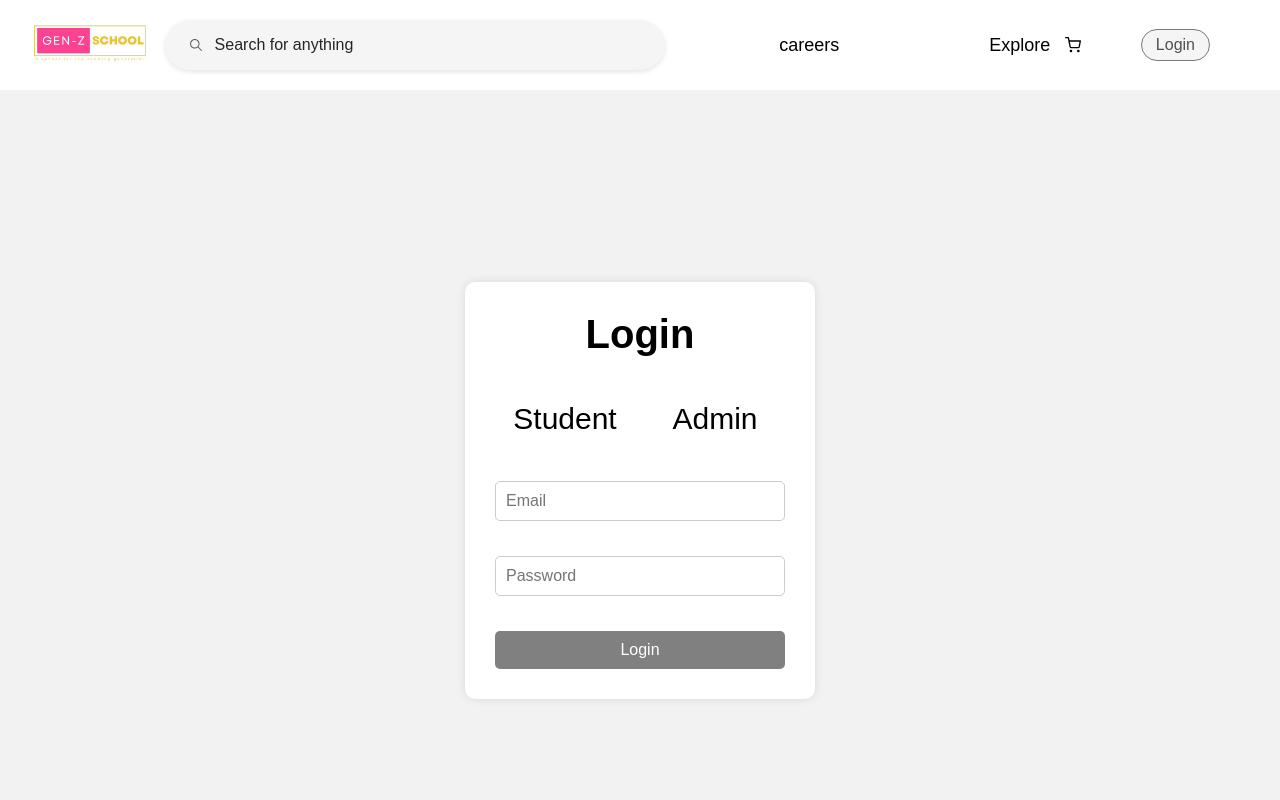
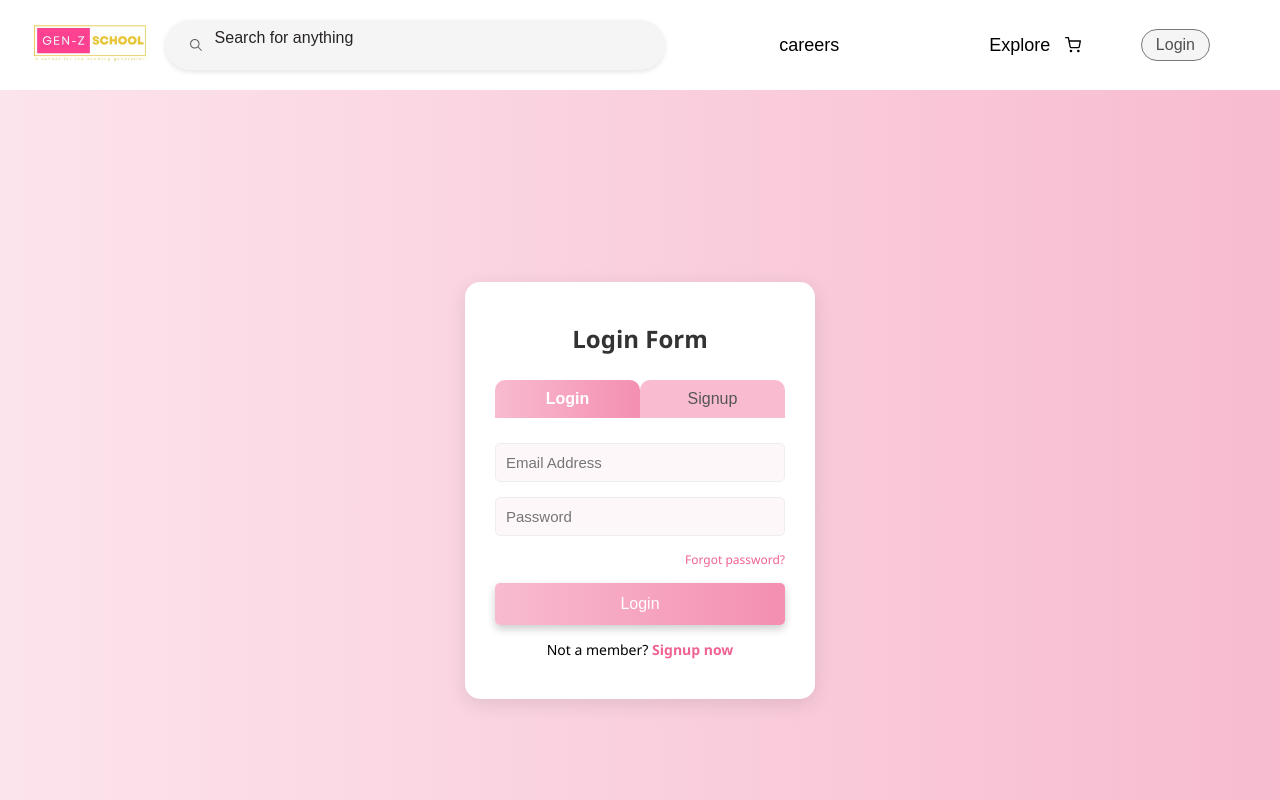
Before and after one commit to SaherM26/genz_1.0, a React (Create React App) app in the folder bsl/frontend/: page / in a window 1280 px wide. Both pictures are taken after a click on the button "Login". Shown: the top 800 px of the page. Built offline with nearby package versions, Linux system fonts and the light colour scheme.

Commit message:
login changes

```diff
--- a/bsl/frontend/src/Pages/LogIn/LoginPage.css
+++ b/bsl/frontend/src/Pages/LogIn/LoginPage.css
@@ -1,88 +1,87 @@
-.login-container {
+.login-wrapper {
     height: 100vh;
+    background: linear-gradient(to right, #fce4ec, #f8bbd0);
     display: flex;
     justify-content: center;
     align-items: center;
-    background: #f2f2f2;
+    font-family: 'Segoe UI', sans-serif;
 }
 
-.login-form {
+.login-box {
     background: #fff;
-    padding: 30px;
-    border-radius: 10px;
-    box-shadow: 0 0 10px rgba(0, 0, 0, 0.1);
-    display: flex;
-    flex-direction: column;
-    gap: 35px;
+    padding: 40px 30px;
+    border-radius: 15px;
+    box-shadow: 0 5px 20px rgba(0, 0, 0, 0.1);
     width: 350px;
+    text-align: center;
 }
 
-.login-input {
-    padding: 10px;
-    border-radius: 5px;
-    border: 1px solid #ccc;
-    font-size: 16px;
+h2 {
+    margin-bottom: 25px;
+    color: #333;
 }
 
-.login-button {
+.tab-switch {
+    display: flex;
+    justify-content: space-around;
+    margin-bottom: 25px;
+}
+
+.tab-switch button {
+    flex: 1;
+    padding: 10px 0;
+    border: none;
+    cursor: pointer;
+    font-size: 16px;
+    background-color: #f8bbd0;
+    color: #555;
+    transition: all 0.3s ease;
+    border-radius: 10px 10px 0 0;
+}
+
+.tab-switch button.active {
+    background: linear-gradient(to right, #f8bbd0, #f48fb1);
+    color: white;
+    font-weight: bold;
+}
+
+input {
+    width: 100%;
     padding: 10px;
-    background-color: gray;
+    margin-bottom: 15px;
+    border: 1px solid #eee;
+    border-radius: 5px;
+    font-size: 15px;
+    background-color: #fdf7f9;
+}
+
+.forgot-link {
+    font-size: 12px;
+    color: #f06292;
+    text-decoration: none;
+    display: block;
+    margin-bottom: 15px;
+    text-align: right;
+}
+
+.submit-button {
+    width: 100%;
+    padding: 12px;
+    background: linear-gradient(to right, #f8bbd0, #f48fb1);
+    border: none;
     color: white;
-    border: none;
+    font-size: 16px;
     border-radius: 5px;
     cursor: pointer;
-    font-size: 16px;
 }
 
-.error-message {
-    color: red;
+.bottom-text {
     font-size: 14px;
-    margin-bottom: 10px;
+    margin-top: 15px;
 }
 
-.login-type-container {
-    display: flex;
-    justify-content: center;
-    column-gap: 10px;
+.bottom-text a {
+    color: #f06292;
+    text-decoration: none;
+    font-weight: bold;
 }
-
-.student-login {
-    color: #000000;
-    cursor: pointer;
-    font-size: 30px;
-    text-align: center;
-    padding: 10px;
-    border-radius: 10px;
-    width: 50%;
-}
-
-.student-login:hover {
-    background-color: rgba(224, 189, 102, 0.7);
-}
-
-.student-login.active {
-    background-color: rgba(208, 154, 17, 0.7);
-}
-
-.admin-login {
-    color: #000000;
-    cursor: pointer;
-    font-size: 30px;
-    text-align: center;
-    padding: 10px;
-    border-radius: 10px;
-    width: 50%;
-}
-
-.admin-login:hover {
-    background-color: rgba(224, 189, 102, 0.7);
-}
-
-.admin-login.active {
-    background-color: rgba(208, 154, 17, 0.7);
-}
-
-.login-title {
-    text-align: center;
-    font-size: 40px;
-}
--- a/bsl/frontend/src/Pages/LogIn/LoginPage.jsx
+++ b/bsl/frontend/src/Pages/LogIn/LoginPage.jsx
@@ -1,51 +1,50 @@
+import { useNavigate } from 'react-router-dom';
 import React, { useState } from 'react';
-import { useNavigate } from 'react-router-dom';
 import './LoginPage.css';
 
 const LoginPage = () => {
-    const navigate = useNavigate();
-    const [email, setEmail] = useState('');
-    const [password, setPassword] = useState('');
-    const [error, setError] = useState('');
-    const [activeLogin, setActiveLogin] = useState(null);
-
-    const handleLoginClick = (type) => {
-        setActiveLogin(type);
-    };
-
-    const handleSubmit = (e) => {
-        e.preventDefault();
-
-        // Basic validation
-        if (!email || !password) {
-            setError('Please enter both email and password.');
-            return;
-        }
-
-        // Simulate login (Replace with real API call)
-        console.log('Logging in with', email, password);
-        setError('');
-        alert('Login successful!');
-        navigate('/');
-    };
+    const [activeTab, setActiveTab] = useState('login');
 
     return (
-        <div className='login-container'>
-            <form onSubmit={handleSubmit} className='login-form'>
-                <h2 className='login-title'>Login</h2>
-                {error && <p className='error-message'>{error}</p>}
-                <div className="login-type-container">
-                    <div className={`student-login ${activeLogin === 'student' ? 'active' : ''}`} onClick={() => handleLoginClick('student')}>
-                        Student
-                    </div>
-                    <div className={`admin-login ${activeLogin === 'admin' ? 'active' : ''}`} onClick={() => handleLoginClick('admin')}>
-                        Admin
-                    </div>
+        <div className="login-wrapper">
+            <div className="login-box">
+                <h2>Login Form</h2>
+                <div className="tab-switch">
+                    <button
+                        className={activeTab === 'login' ? 'active' : ''}
+                        onClick={() => setActiveTab('login')}
+                    >
+                        Login
+                    </button>
+                    <button
+                        className={activeTab === 'signup' ? 'active' : ''}
+                        onClick={() => setActiveTab('signup')}
+                    >
+                        Signup
+                    </button>
                 </div>
-                <input type="email" placeholder="Email" value={email} onChange={(e) => setEmail(e.target.value)} className='login-input' />
-                <input type="password" placeholder="Password" value={password} onChange={(e) => setPassword(e.target.value)} className='login-input' />
-                <button type="submit" className='login-button'>Login</button>
-            </form>
+
+                <form>
+                    <input type="email" placeholder="Email Address" required />
+                    <input type="password" placeholder="Password" required />
+
+                    {activeTab === 'login' && (
+                        <a href="/" className="forgot-link">Forgot password?</a>
+                    )}
+
+                    <button className="submit-button" type="submit">
+                        {activeTab === 'login' ? 'Login' : 'Signup'}
+                    </button>
+                </form>
+
+                <p className="bottom-text">
+                    {activeTab === 'login' ? (
+                        <>Not a member? <a href="/">Signup now</a></>
+                    ) : (
+                        <>Already have an account? <a href="/">Login</a></>
+                    )}
+                </p>
+            </div>
         </div>
     );
 };
```
